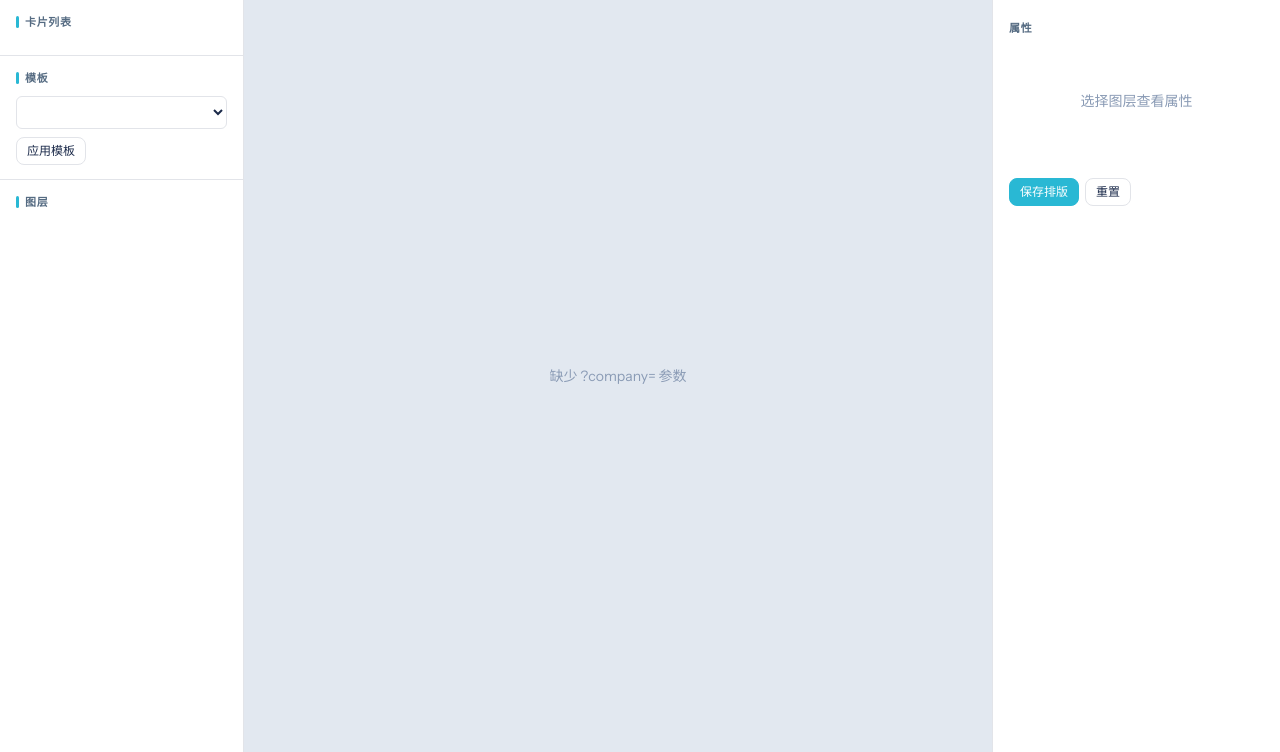
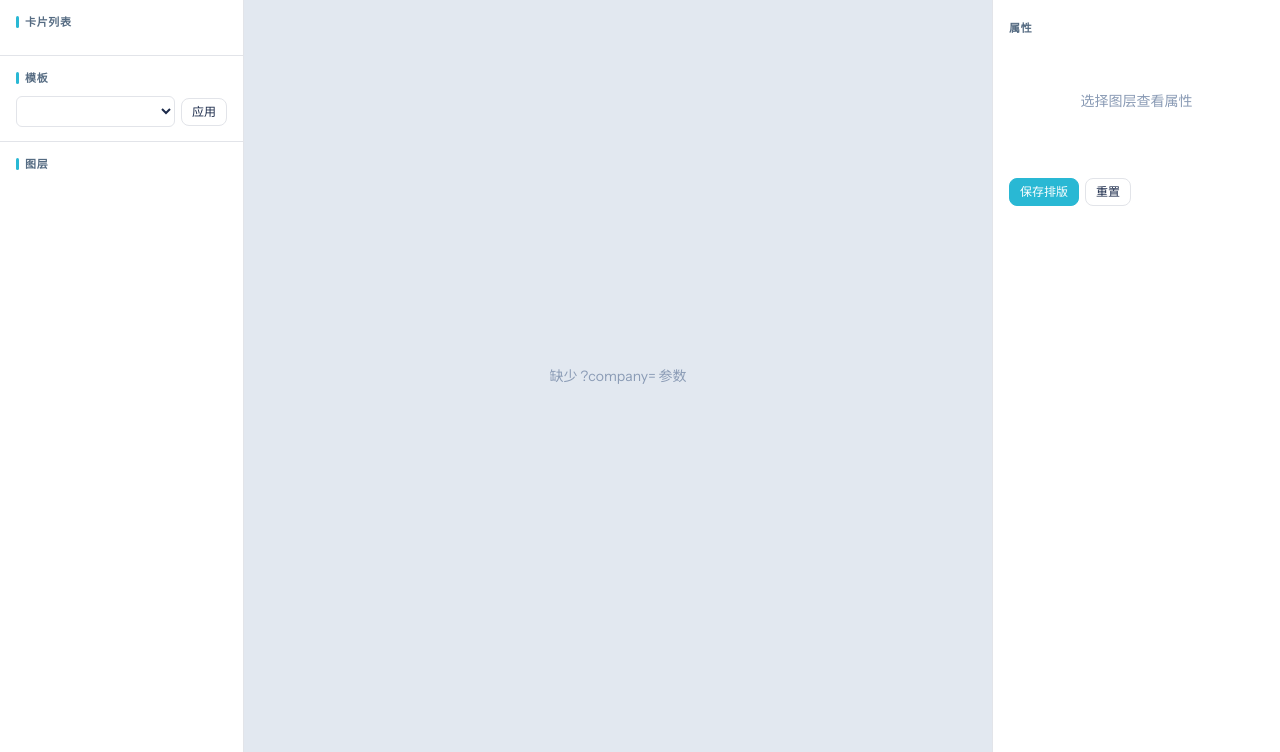
Before and after one commit to zbwnrepyd/GZHv2, a Flask app: page /layout in a window 1280 px wide. Shown: the part 48-800 px from the top of the page. Run offline with Flask 3, Linux system fonts and the light colour scheme; lists and menus that the app fills with data are empty; some libraries are stand-ins or nearby versions.

Commit message:
fix: smaller card list items, template select + button inline
- Card items: padding 8px→5px, height 22px→18px, font 13px→12px
- Template: select + '应用' button now in single flex row
- Removed .btn-row wrapper, button text shortened to '应用'

```diff
--- a/webapp/templates/layout.html
+++ b/webapp/templates/layout.html
@@ -38,9 +38,9 @@
 
   /* ── 卡片列表 ── */
   .layout-card-item {
-    display: flex; align-items: center; gap: 8px;
-    padding: 8px 10px; margin-bottom: 2px; border-radius: 6px;
-    cursor: pointer; font-size: 13px; border: 1px solid transparent;
+    display: flex; align-items: center; gap: 6px;
+    padding: 5px 8px; margin-bottom: 1px; border-radius: 5px;
+    cursor: pointer; font-size: 12px; border: 1px solid transparent;
     transition: background .12s, border-color .12s;
   }
   .layout-card-item:hover { background: rgba(41,184,212,.05); border-color: rgba(41,184,212,.15); }
@@ -49,9 +49,9 @@
     font-weight: 600;
   }
   .layout-card-idx {
-    width: 22px; height: 22px; border-radius: 5px;
+    width: 18px; height: 18px; border-radius: 4px;
     background: var(--navy); color: var(--white);
-    font-size: 10px; font-weight: 700;
+    font-size: 9px; font-weight: 700;
     display: flex; align-items: center; justify-content: center;
     flex-shrink: 0;
   }
@@ -62,9 +62,12 @@
     flex-shrink: 0;
   }
 
-  /* ── 模板选择 ── */
+  /* ── 模板选择（选择框 + 按钮同行）── */
+  .layout-template-row {
+    display: flex; gap: 6px; align-items: center;
+  }
   .layout-template-select {
-    width: 100%; padding: 7px 8px; font-size: 12px;
+    flex: 1; padding: 6px 8px; font-size: 12px;
     border: 1px solid var(--border); border-radius: 6px;
     background: var(--surface-1); color: var(--text);
     cursor: pointer;
@@ -139,9 +142,9 @@
       <div class="layout-section-header">
         <span class="layout-section-title">模板</span>
       </div>
-      <select class="layout-template-select" id="template-select"></select>
-      <div class="btn-row">
-        <button class="btn btn-outline btn-sm" id="btn-apply-template">应用模板</button>
+      <div class="layout-template-row">
+        <select class="layout-template-select" id="template-select"></select>
+        <button class="btn btn-outline btn-sm" id="btn-apply-template">应用</button>
       </div>
     </div>
 
```
